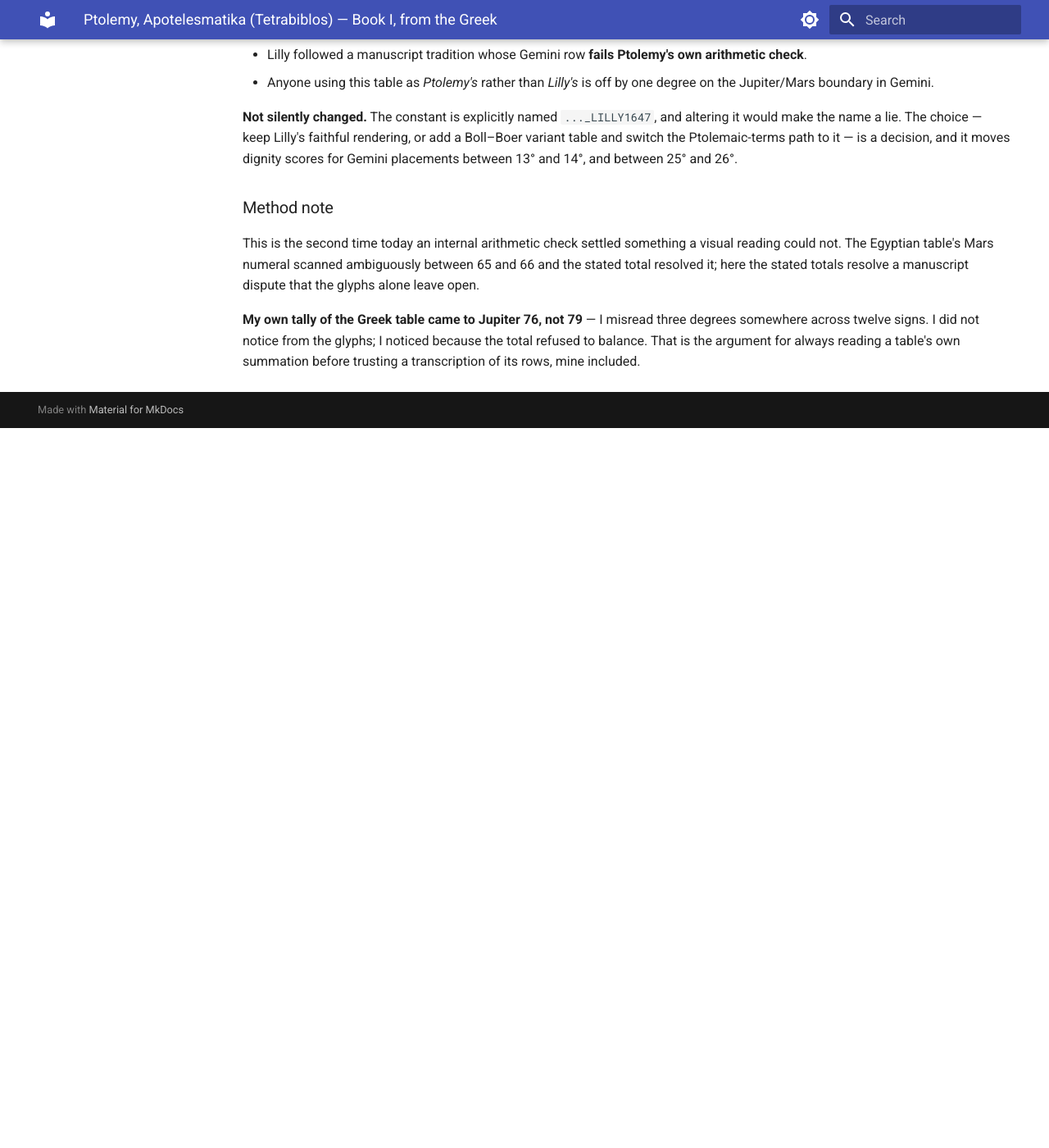
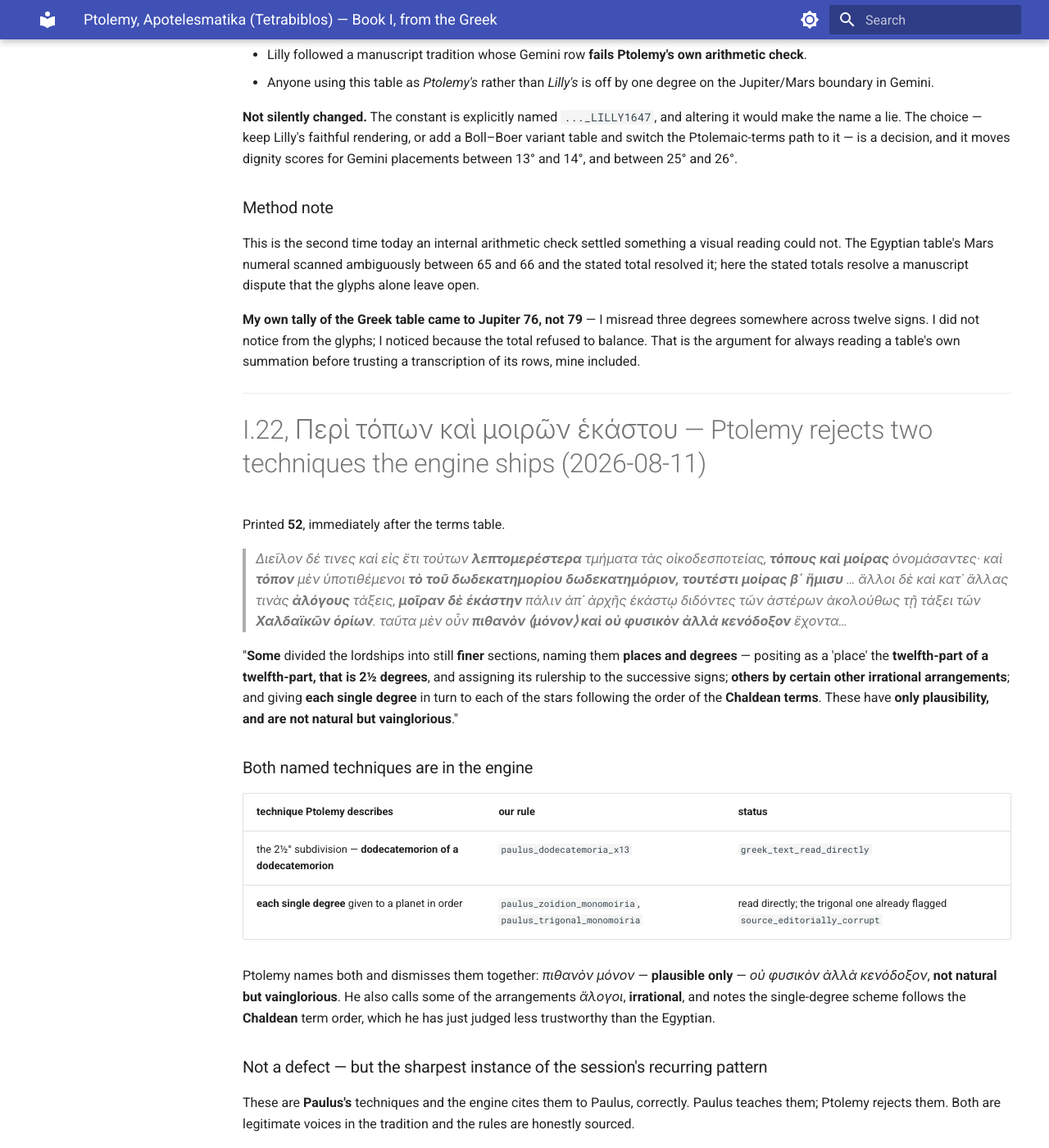
Before and after one commit to Bender1011001/traditional-astrology-engine, an MkDocs documentation site: the page built from docs/sources/ptolemy_greek_book1.md, in a window 1280 px wide and 1400 px high, scrolled down 42643 px. Shown: the whole window at 82% size. Built offline with MkDocs 1.6.1 and Material for MkDocs 9.7.7, drawn with Linux system fonts in a browser that asks for light colours; before the commit the page ends 43165 px from its top, so only the background shows below that; some of the changed text lies outside the part shown.

Commit message:
Ptolemy I.22 names and rejects two techniques the engine ships
Printed 52, right after the terms table. Some, he says, divided the
lordships into still finer sections called places and degrees - taking
as a "place" the twelfth-part of a twelfth-part, that is two and a half
degrees, and giving each single degree in turn to the planets following
the order of the CHALDEAN terms. Others used what he calls alogoi,
irrational, arrangements. His verdict: pithanon monon kai ou physikon
alla kenodoxon - plausible only, not natural but vainglorious.

Both named techniques are in the engine.
paulus_dodecatemoria_x13 is the 2.5-degree subdivision.
paulus_zoidion_monomoiria and paulus_trigonal_monomoiria are the
single-degree schemes. All three are honestly sourced to Paulus, who
teaches them - but Ptolemy, whom the engine cites throughout, names the
class and dismisses it.

Not a defect. Both are legitimate voices. But it is the session's
recurring pattern at its most explicit: elsewhere the fork was silent
because Ptolemy simply used a different anchor; here he addresses the
method directly and calls it empty.

The trigonal monomoiria already carries source_editorially_corrupt from
Boer's apparatus and Schato's "mutilus et depravatus". That rule now has
two independent marks against it - a damaged manuscript, and the
tradition's most authoritative author judging the whole class
vainglorious. Worth surfacing wherever it is published.

Running total of Ptolemy-versus-engine forks is now seven: action,
marriage, children, siblings, residence abroad, the Lot of Fortune's
sect reversal, and now the fine subdivisions. The pattern is not
incidental.

Co-Authored-By: Claude Opus 5 <noreply@anthropic.com>

```diff
--- a/docs/sources/ptolemy_greek_book1.md
+++ b/docs/sources/ptolemy_greek_book1.md
@@ -1195,3 +1195,44 @@ So the position is now:
 This is the second time today an internal arithmetic check settled something a visual reading could not. The Egyptian table's Mars numeral scanned ambiguously between 65 and 66 and the stated total resolved it; here the stated totals resolve a manuscript dispute that the glyphs alone leave open.
 
 **My own tally of the Greek table came to Jupiter 76, not 79** — I misread three degrees somewhere across twelve signs. I did not notice from the glyphs; I noticed because the total refused to balance. That is the argument for always reading a table's own summation before trusting a transcription of its rows, mine included.
+
+---
+
+# I.22, Περὶ τόπων καὶ μοιρῶν ἑκάστου — Ptolemy rejects two techniques the engine ships (2026-08-11)
+
+Printed **52**, immediately after the terms table.
+
+> *Διεῖλον δέ τινες καὶ εἰς ἔτι τούτων **λεπτομερέστερα** τμήματα τὰς οἰκοδεσποτείας, **τόπους καὶ μοίρας** ὀνομάσαντες· καὶ **τόπον** μὲν ὑποτιθέμενοι **τὸ τοῦ δωδεκατημορίου δωδεκατημόριον, τουτέστι μοίρας β΄ ἥμισυ** … ἄλλοι δὲ καὶ κατ᾽ ἄλλας τινὰς **ἀλόγους** τάξεις, **μοῖραν δὲ ἑκάστην** πάλιν ἀπ᾽ ἀρχῆς ἑκάστῳ διδόντες τῶν ἀστέρων ἀκολούθως τῇ τάξει τῶν **Χαλδαϊκῶν ὁρίων**. ταῦτα μὲν οὖν **πιθανὸν ⟨μόνον⟩ καὶ οὐ φυσικὸν ἀλλὰ κενόδοξον** ἔχοντα…*
+
+"**Some** divided the lordships into still **finer** sections, naming them **places and degrees** — positing as a 'place' the **twelfth-part of a twelfth-part, that is 2½ degrees**, and assigning its rulership to the successive signs; **others by certain other irrational arrangements**; and giving **each single degree** in turn to each of the stars following the order of the **Chaldean terms**. These have **only plausibility, and are not natural but vainglorious**."
+
+### Both named techniques are in the engine
+
+| technique Ptolemy describes | our rule | status |
+|---|---|---|
+| the 2½° subdivision — **dodecatemorion of a dodecatemorion** | `paulus_dodecatemoria_x13` | `greek_text_read_directly` |
+| **each single degree** given to a planet in order | `paulus_zoidion_monomoiria`, `paulus_trigonal_monomoiria` | read directly; the trigonal one already flagged `source_editorially_corrupt` |
+
+Ptolemy names both and dismisses them together: *πιθανὸν μόνον* — **plausible only** — *οὐ φυσικὸν ἀλλὰ κενόδοξον*, **not natural but vainglorious**. He also calls some of the arrangements *ἄλογοι*, **irrational**, and notes the single-degree scheme follows the **Chaldean** term order, which he has just judged less trustworthy than the Egyptian.
+
+### Not a defect — but the sharpest instance of the session's recurring pattern
+
+These are **Paulus's** techniques and the engine cites them to Paulus, correctly. Paulus teaches them; Ptolemy rejects them. Both are legitimate voices in the tradition and the rules are honestly sourced.
+
+But this is the same shape found in Books III and IV, at its most explicit: **the engine runs a technique that the author it cites elsewhere names and calls vainglorious.** Elsewhere the fork was silent because Ptolemy simply used a different anchor. Here he addresses the method directly and dismisses it.
+
+Worth noting the trigonal monomoiria already carries `source_editorially_corrupt` from Boer's apparatus (Schato's *mutilus et depravatus*). So that one rule now has **two independent marks against it** — the manuscript is damaged, and the most authoritative author in the tradition considered the whole class of technique empty. That combination is worth surfacing wherever it is published.
+
+### Running total of Ptolemy-versus-engine forks
+
+| topic | Ptolemy | engine |
+|---|---|---|
+| action | Mercury/Venus/Mars only | almuten + 10th ruler |
+| marriage | Moon (men) / Sun (women) | 7th + ruler |
+| children | MC and 11th | 5th + ruler |
+| siblings | the mother's children-place | 3rd + ruler |
+| residence abroad | lights' angularity + Lot of Fortune | 9th + ruler |
+| **Lot of Fortune** | **never reversed by sect** | **reversed at night** |
+| **2½° places and single degrees** | ***"not natural but vainglorious"*** | **implemented** |
+
+Seven. The pattern is not incidental.
```
